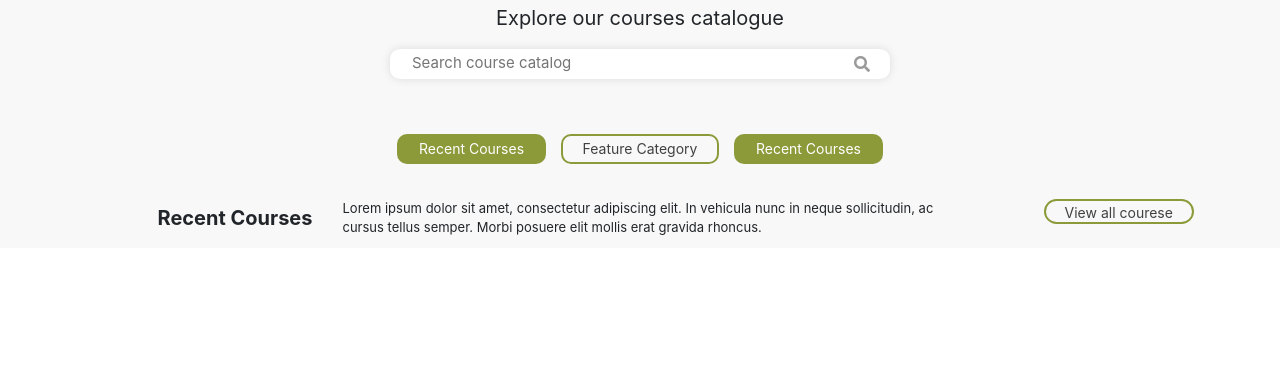
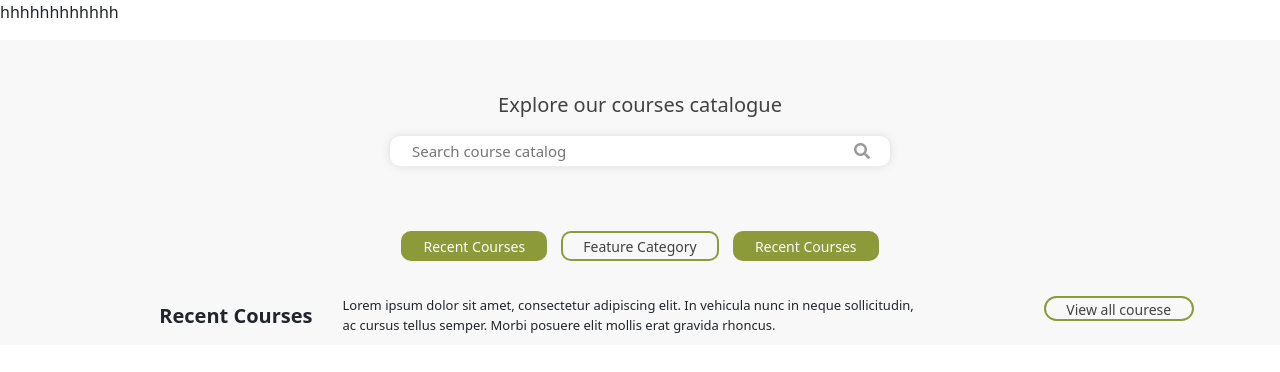
Before and after one commit to lemarafuad/SkinSoft-Task1-, a website: page index.html in a window 1280 px wide. Drawn offline with nearby package versions, Linux system fonts and the light colour scheme.

Commit message:
no change

```diff
--- a/index.css
+++ b/index.css
@@ -2,17 +2,16 @@
   #farah{
     padding-top: 50px;
     background-color: #f8f8f8;
-    height: 200px;
     text-align: center;
-
     display: flex;
     justify-content: center;
     align-items: center;
-    flex-direction: column; /* Stack elements vertically */
+    flex-direction: column;
 
   }
   #title{
     font-size: 20px;
+    color: #414141;
   }
   #search{
     height: 30px;
@@ -20,6 +19,7 @@
     width: 500px;
     cursor: pointer;
     padding: 10px 20px;
+    margin-bottom: 50px;
     background: #fff;
     border-radius: 10px;
     align-items: center;
@@ -41,9 +41,8 @@
     color: #9a9a9a;
   }
 
-  #buttons{
-    margin-top: 50px;
-
+   #buttons{
+    margin-top: 10px;
   }
 
   #buttons button{
@@ -59,7 +58,6 @@
     background-color: #8c9a3a;
     border-color: #8c9a3a;
     color: #fff;
-
   }
   .center-button{
     background-color:#f8f8f8;
--- a/index.html
+++ b/index.html
@@ -13,9 +13,10 @@
     </style>
 </head>
 <body>
-    <!-- <div id="lemara1">
+    <div id="lemara1">
+        <p>hhhhhhhhhhhh</p>
     </div>
- -->
+
     <div id="farah">
         <div id="title">
             <p>Explore our courses catalogue</p>
@@ -34,7 +35,7 @@
         </div>
         <div id="end">
             <div class="end-section left">Recent Courses</div>
-            <div class="end-section center">Lorem ipsum dolor sit amet, consectetur adipiscing elit. In vehicula nunc in neque sollicitudin,
+            <div class="end-section center">Lorem ipsum dolor sit amet, consectetur adipiscing elit. In vehicula nunc in neque sollicitudin,<br>
                 ac cursus tellus semper. Morbi posuere elit mollis erat gravida rhoncus.</div>
             <div class="end-section right">
                 <button class="end-button">View all courese</button>
--- /dev/null
+++ b/package.json
@@ -0,0 +1,5 @@
+{
+  "dependencies": {
+    "bootstrap": "^5.3.3"
+  }
+}
```
Also changed, not shown: 1 other file.
